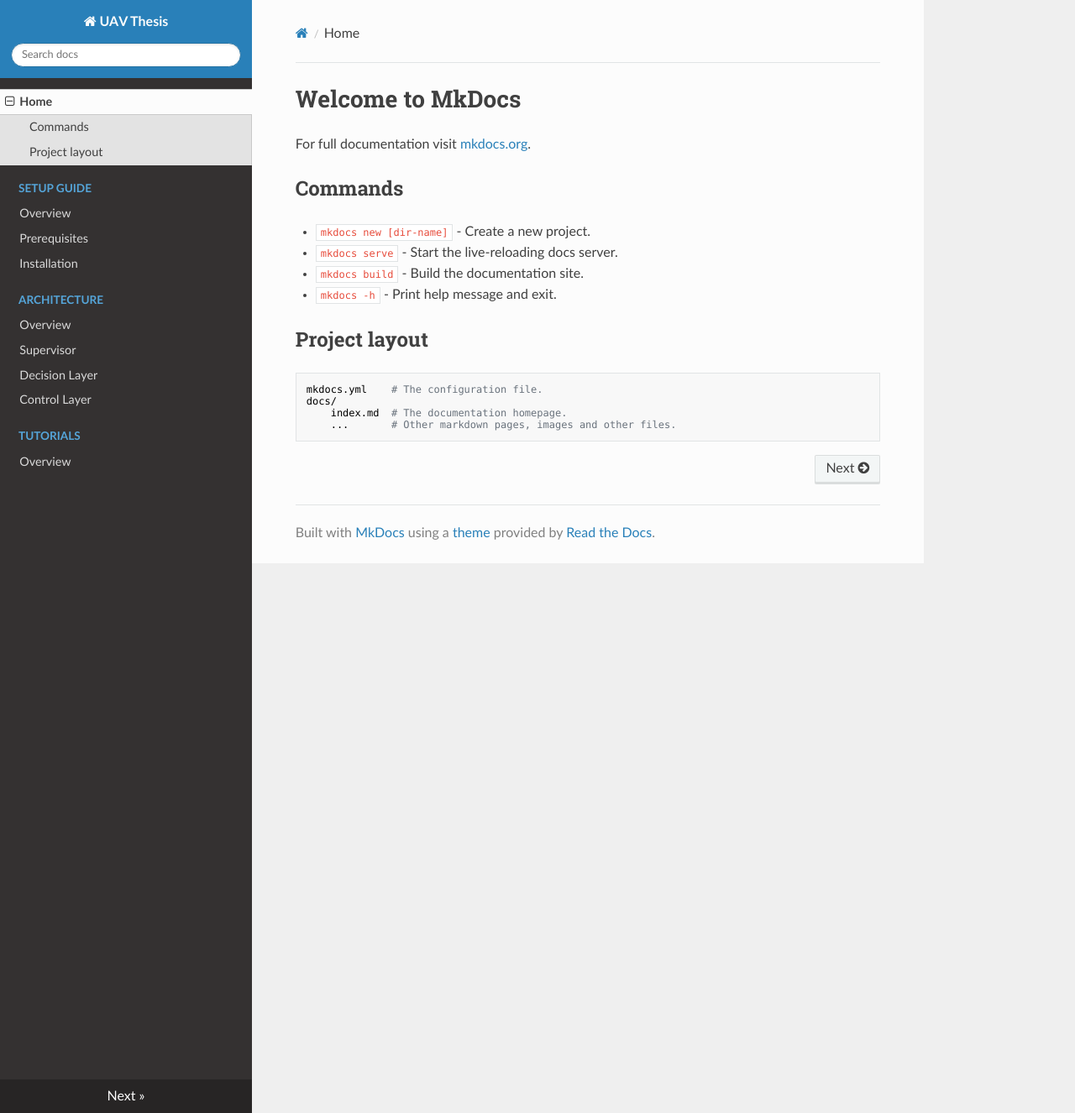
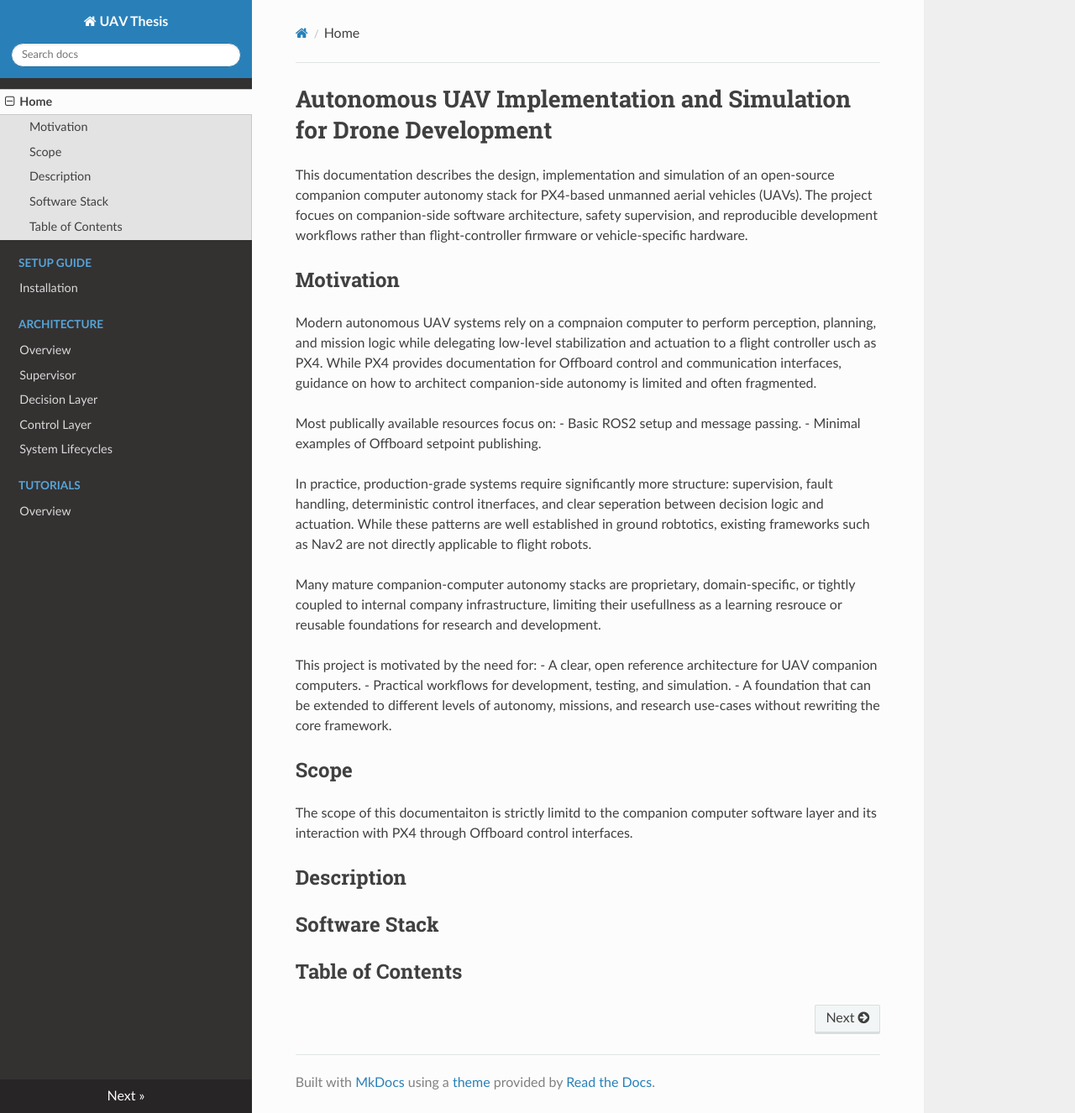
Before and after one commit to bwally0/uav-thesis, an MkDocs documentation site: the page built from docs/index.md, in a window 1280 px wide and 1326 px high. Shown: the whole window at 84% size. Built offline with MkDocs 1.6.1, drawn with Linux system fonts in a browser that asks for light colours; nearby versions of some CDN libraries.

```diff
--- a/docs/index.md
+++ b/docs/index.md
@@ -1,17 +1,28 @@
-# Welcome to MkDocs
+# Autonomous UAV Implementation and Simulation for Drone Development
 
-For full documentation visit [mkdocs.org](https://www.mkdocs.org).
+This documentation describes the design, implementation and simulation of an open-source companion computer autonomy stack for PX4-based unmanned aerial vehicles (UAVs). The project focues on companion-side software architecture, safety supervision, and reproducible development workflows rather than flight-controller firmware or vehicle-specific hardware.
 
-## Commands
+## Motivation
+Modern autonomous UAV systems rely on a compnaion computer to perform perception, planning, and mission logic while delegating low-level stabilization and actuation to a flight controller usch as PX4. While PX4 provides documentation for Offboard control and communication interfaces, guidance on how to architect companion-side autonomy is limited and often fragmented.
 
-* `mkdocs new [dir-name]` - Create a new project.
-* `mkdocs serve` - Start the live-reloading docs server.
-* `mkdocs build` - Build the documentation site.
-* `mkdocs -h` - Print help message and exit.
+Most publically available resources focus on:
+- Basic ROS2 setup and message passing.
+- Minimal examples of Offboard setpoint publishing.
 
-## Project layout
+In practice, production-grade systems require significantly more structure: supervision, fault handling, deterministic control itnerfaces, and clear seperation between decision logic and actuation. While these patterns are well established in ground robtotics, existing frameworks such as Nav2 are not directly applicable to flight robots.
 
-    mkdocs.yml    # The configuration file.
-    docs/
-        index.md  # The documentation homepage.
-        ...       # Other markdown pages, images and other files.
+Many mature companion-computer autonomy stacks are proprietary, domain-specific, or tightly coupled to internal company infrastructure, limiting their usefullness as a learning resrouce or reusable foundations for research and development.
+
+This project is motivated by the need for:
+- A clear, open reference architecture for UAV companion computers.
+- Practical workflows for development, testing, and simulation.
+- A foundation that can be extended to different levels of autonomy, missions, and research use-cases without rewriting the core framework.
+
+## Scope
+The scope of this documentaiton is strictly limitd to the companion computer software layer and its interaction with PX4 through Offboard control interfaces.
+
+## Description
+
+## Software Stack
+
+## Table of Contents
--- a/mkdocs.yml
+++ b/mkdocs.yml
@@ -2,14 +2,13 @@ site_name: UAV Thesis
 nav:
   - Home: index.md
   - Setup Guide:
-    - Overview: getting-started/overview.md
-    - Prerequisites: getting-started/prerequisites.md
     - Installation: getting-started/installation.md
   - Architecture:
     - Overview: architecture/overview.md
     - Supervisor: architecture/supervisor.md
     - Decision Layer: architecture/decision.md
     - Control Layer: architecture/control.md
+    - System Lifecycles: architecture/lifecycle.md
   - Tutorials:
-      - Overview: tutorials/overview.md
+    - Overview: tutorials/overview.md
 theme: readthedocs
```
Also changed, not shown: docs/architecture/overview.md (+0 -6 lines), docs/architecture/supervisor.md (+51 -0 lines), docs/architecture/lifecycle.md (added), docs/getting-started/overview.md (deleted), docs/getting-started/prerequisites.md (deleted).
